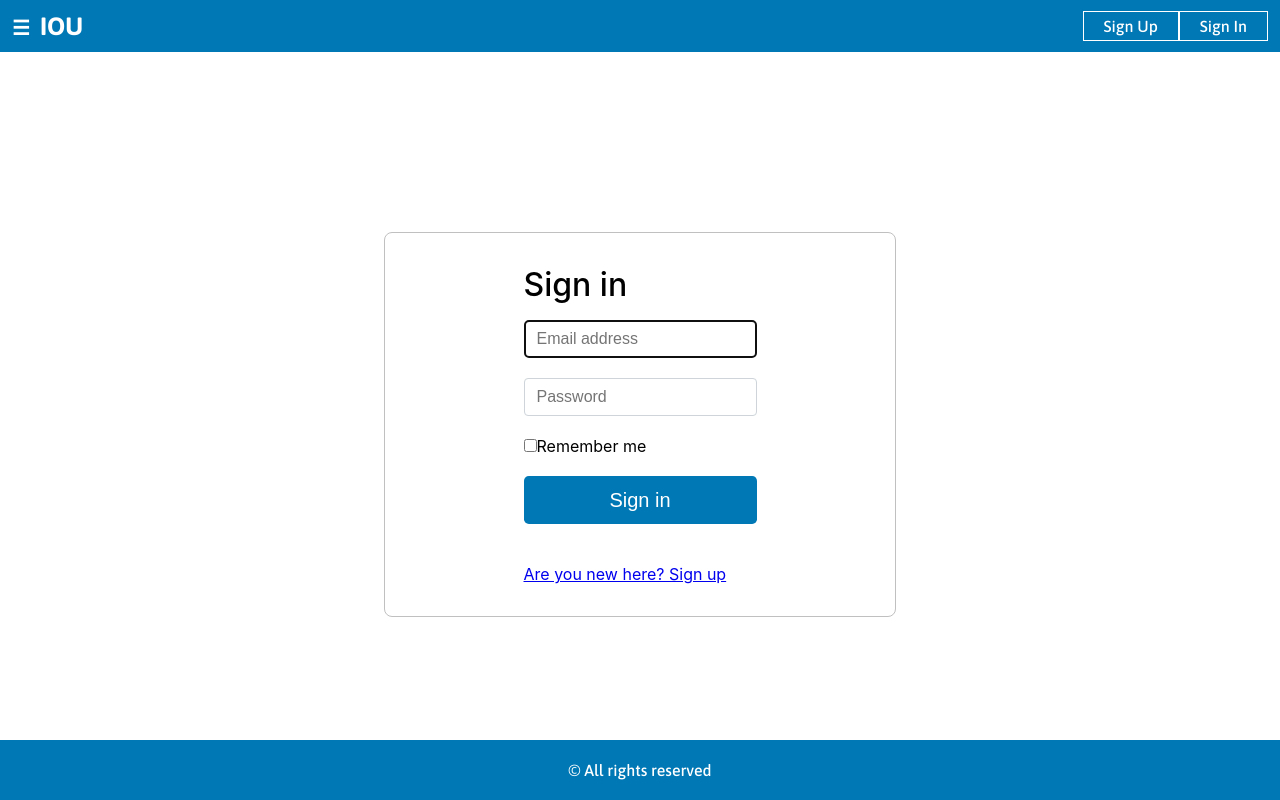
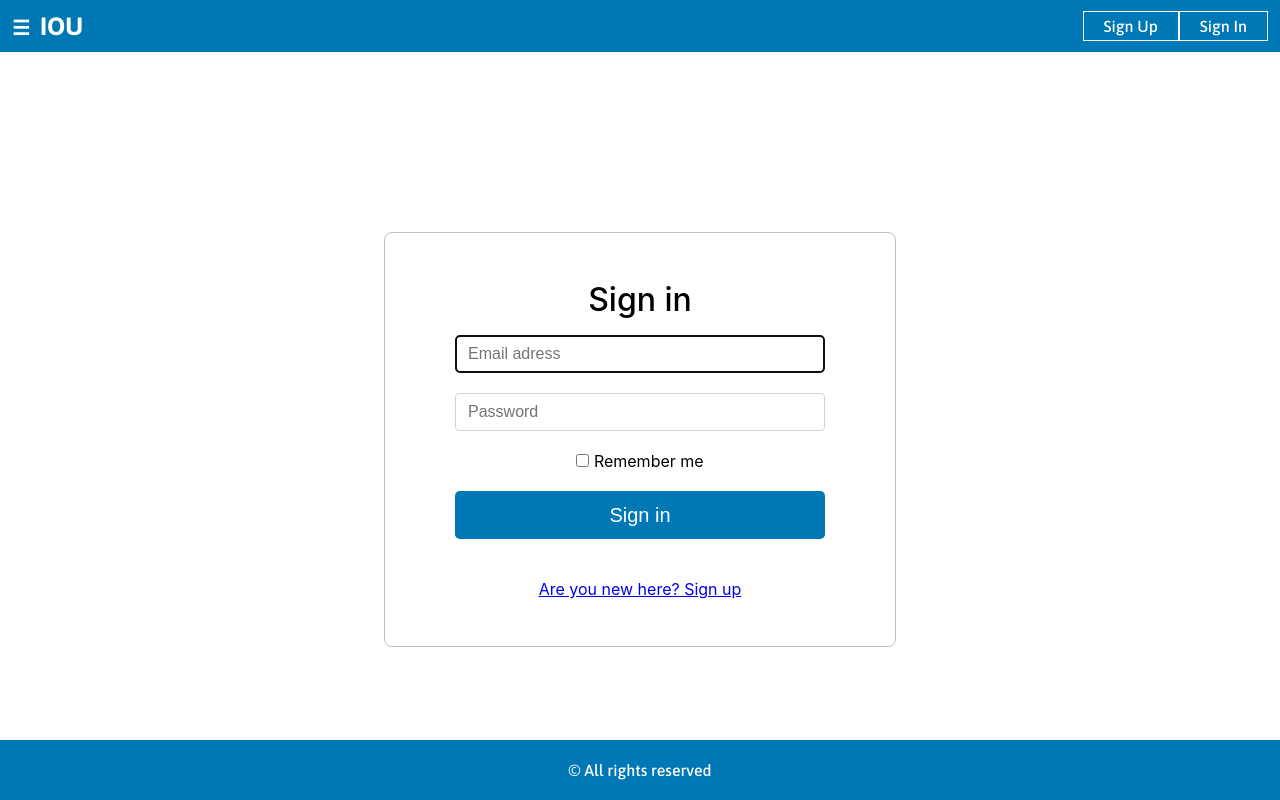
Before and after one commit to ndang247/AIP-IOU-Assignment-2, a React (Create React App) app in the folder IOU-Project/: page /signin in a window 1280 px wide. Built offline with nearby package versions, Linux system fonts and the light colour scheme.

Commit message:
Fix signin rendering

```diff
--- a/IOU-Project/src/components/signin.js
+++ b/IOU-Project/src/components/signin.js
@@ -8,21 +8,23 @@ export default class SignIn extends React.Component {
             <body>
                 <main>
                     <div className='signin-box'>
-                        <form className='form-sigin'>
+                        <form className='form-signin'>
                             <div>
                                 <h1 className='signinTitle'>Sign in</h1>
                             </div>
                             <div>
-                                <input type='email' id='inputEmail' className='form-control' placeholder='Email address' required='true' autoFocus='true'/>
+                                <input type='email' id='inputEmail' className='form-control' placeholder='Email adress' required='true' autoFocus='true'/>
                             </div>
                             <br/>
                             <div>
-                                <input type='password' id='inputPassword' className="form-control" placeholder="Password" required='true'/>
+                                <input type='password' id='inputPassword' className='form-control' placeholder='Password' required='true'/>
                             </div>
                             <br/>
                             <div className='checkbox mb-3'>
-                                <input type='checkbox' value='remember-me'/>
-                                <label>Remember me</label>
+                                <label>
+                                    <input type='checkbox' value='remember-me'/>
+                                    <label> Remember me </label>
+                                </label>
                             </div>
                             <br/>
                             <button className='btn btn-lg btn-primary btn-block' type='submit'>
```
